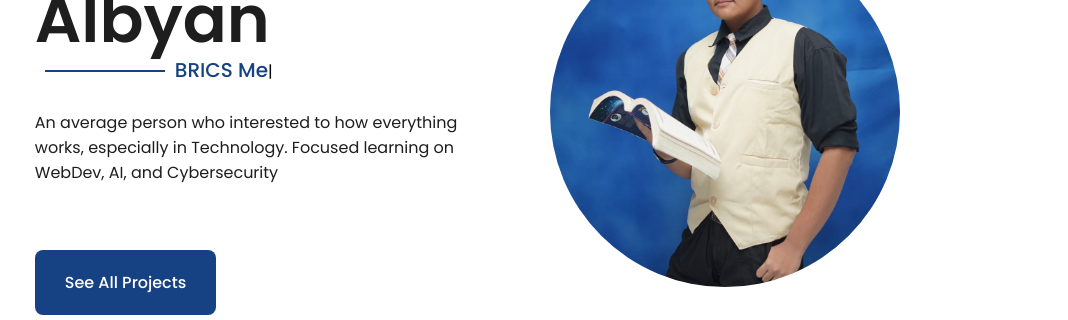
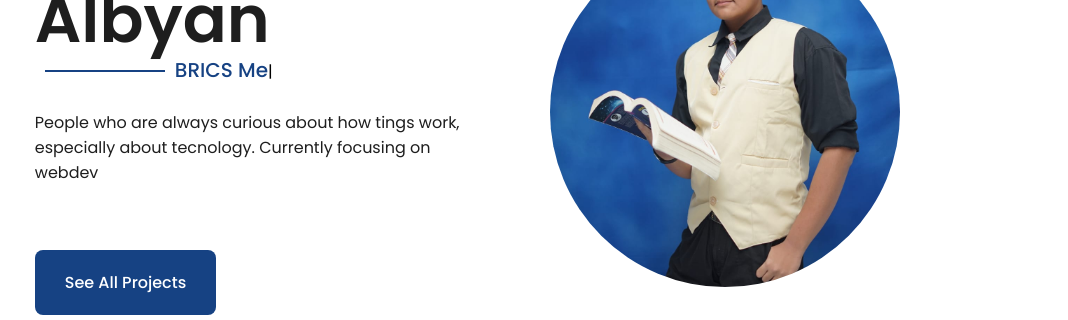
Before and after one commit to youone-its/portoweb, a plain HTML site: page index.html in a window 1280 px wide. Shown: the part 325-645 px from the top of the page, 212-1280 px from the left. Drawn offline with Linux system fonts and the light colour scheme.

Commit message:
index.html

```diff
--- a/index.html
+++ b/index.html
@@ -42,7 +42,7 @@
         <h2 id="element">Photography</h2>
         <br />
         <p>
-          An average person who interested to how everything works, especially in Technology. Focused learning on WebDev, AI, and Cybersecurity
+          People who are always curious about how tings work, especially about tecnology. Currently focusing on webdev
         </p>
 
         <a href="projek.html"><button class="moveFromBottom">See All Projects</button></a>
```
